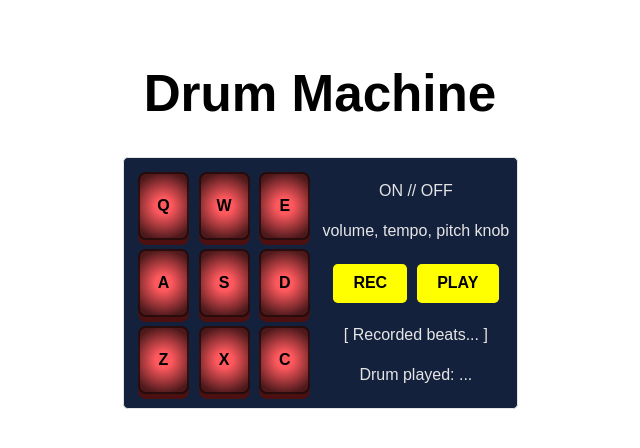
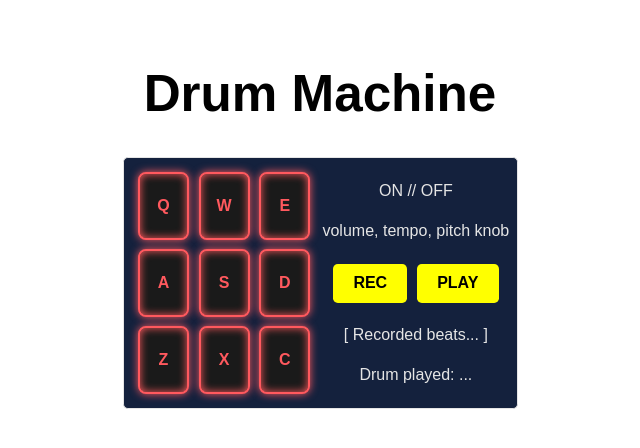
Before and after one commit to JohanCodeForFun/drum-machine, a React (Vite) app: page / in a window 1280 px wide. Shown: the top 448 px of the page, without its empty margins (320-960 px from the left). Built offline with nearby package versions, Linux system fonts and the light colour scheme.

Commit message:
add glow effect to button

```diff
--- a/src/index.css
+++ b/src/index.css
@@ -22,6 +22,12 @@
   -webkit-font-smoothing: antialiased;
   -moz-osx-font-smoothing: grayscale;
   -webkit-text-size-adjust: 100%;
+}
+
+*,
+*::before,
+*::after {
+  box-sizing: border-box;
 }
 
 a {
@@ -57,34 +63,43 @@ body {
   grid-template-rows: repeat(3, 1fr);
 }
 .drum-pad {
-  background: rgb(255,89,94);
-  box-shadow: rgb(76, 16, 16) 0px 5px 0 0;
+  font-size: 1rem;
+  display: inline-block;
+  cursor: pointer;
+  text-decoration: none;
+  color: var(--orange);
+  border: var(--orange) 0.125em solid;
+
+  padding: 1rem;
+  margin: .3rem;
+  border-radius: .5rem;
+
+  text-shadow: 0 0 0.125em hsl(0 0% 100% / 0.3) 0 0 0.45em;
+
+  box-shadow: inset 0 0 0.5em 0 var(--orange),
+  0 0 0.5em 0 var(--orange);
+
+  /* box-shadow: rgb(76, 16, 16) 0px 5px 0 0;
   background: -moz-radial-gradient(circle, rgba(255,89,94,1) 20%, rgb(77, 25, 27) 85%);
   background: -webkit-radial-gradient(circle, rgba(255,89,94,1) 20%, rgba(77, 25, 27) 85%);
   background: radial-gradient(circle, rgba(255,89,94,1) 20%, rgba(77, 25, 27) 85%);
   filter: progid:DXImageTransform.Microsoft.gradient(startColorstr="#ff595e",endColorstr="#020024",GradientType=1);
-  border-radius: .5rem;
-  padding: 1rem;
-  margin: .3rem;
   border: 2px solid rgba(30, 8, 8, 0.8);
-  transition: width .8s, height .8s, background-color .8s, rotate .8s;
+  transition: width .8s, height .8s, background-color .8s, rotate .8s; */
 }
 
 .drum-pad:hover,
 .drum-pad:focus {
-  background-color: #ffcccc;
+  /* background-color: #ffcccc;
   transform: translate(0, 4px) scale(0.97);
-  box-shadow: rgb(76, 16, 16) 0px 1px 0 0;
-  /* box-shadow: rgba(255, 255, 255) 0px 4px 0 0;
-  -webkit-box-shadow: rgba(255, 255, 255) 0px 4px 0 0;
-  -moz-box-shadow: rgba(255, 255, 255) 0px 4px 0 0; */
+  box-shadow: rgb(76, 16, 16) 0px 1px 0 0; */
 }
 
 .drum-pad:active {
-  transform: translate(0px, 2px);
+  /* transform: translate(0px, 2px);
   box-shadow: var(--purple) 0px 0px 0 0;
   -webkit-box-shadow: var(--purple) 0px 0px 0 0;
-  -moz-box-shadow: var(--purple) 0px 0px 0 0;
+  -moz-box-shadow: var(--purple) 0px 0px 0 0; */
 }
 
 .key-btn {
```
